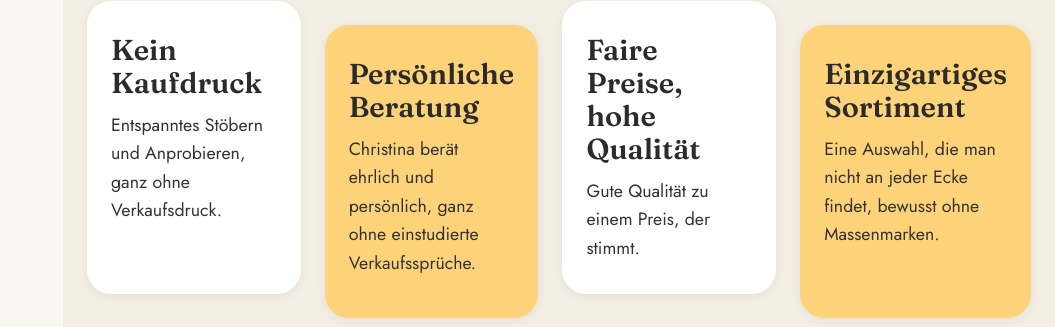
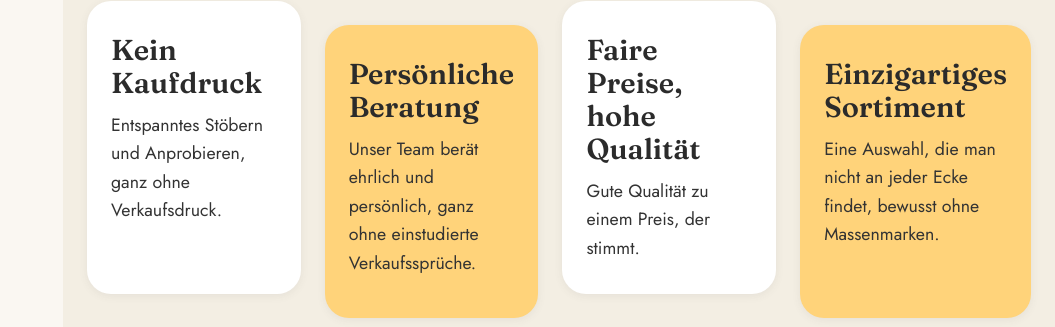
Before and after one commit to justNoah19342/Sei-Du-Mode2, a React (Vite) app: page / in a window 1280 px wide. Shown: the part 1168-1495 px from the top of the page, without its empty margins (225-1280 px from the left). Built offline with nearby package versions, Linux system fonts and the light colour scheme; no server answers.

Commit message:
Team statt Christina in Ueber-uns-Sektion

```diff
--- a/src/data/content.js
+++ b/src/data/content.js
@@ -54,7 +54,7 @@ export const werte = [
   },
   {
     title: "Persönliche Beratung",
-    text: "Christina berät ehrlich und persönlich, ganz ohne einstudierte Verkaufssprüche.",
+    text: "Unser Team berät ehrlich und persönlich, ganz ohne einstudierte Verkaufssprüche.",
   },
   {
     title: "Faire Preise, hohe Qualität",
```
